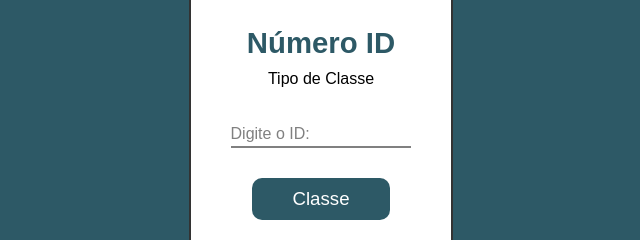
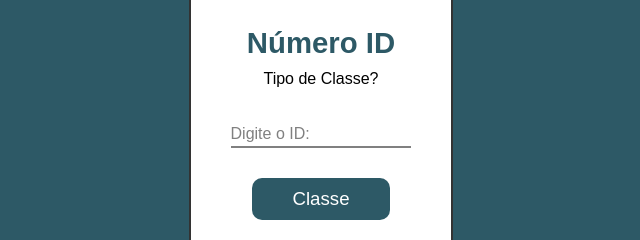
Before and after one commit to elorobaldo/AULAFab, a plain HTML site: page index.html in a window 1280 px wide. Shown: the part 266-506 px from the top of the page, 319-959 px from the left. Drawn offline with Linux system fonts and the light colour scheme.

Commit message:
pé na areia

```diff
--- a/index.html
+++ b/index.html
@@ -15,7 +15,7 @@
       <div class="container">
         <form id="form">
           <h1>Número ID</h1>
-          <p>Tipo de Classe</p>
+          <p>Tipo de Classe?</p>
           <div class="input-single">
             <input class="input" type="number" id="id" required>
 
```
